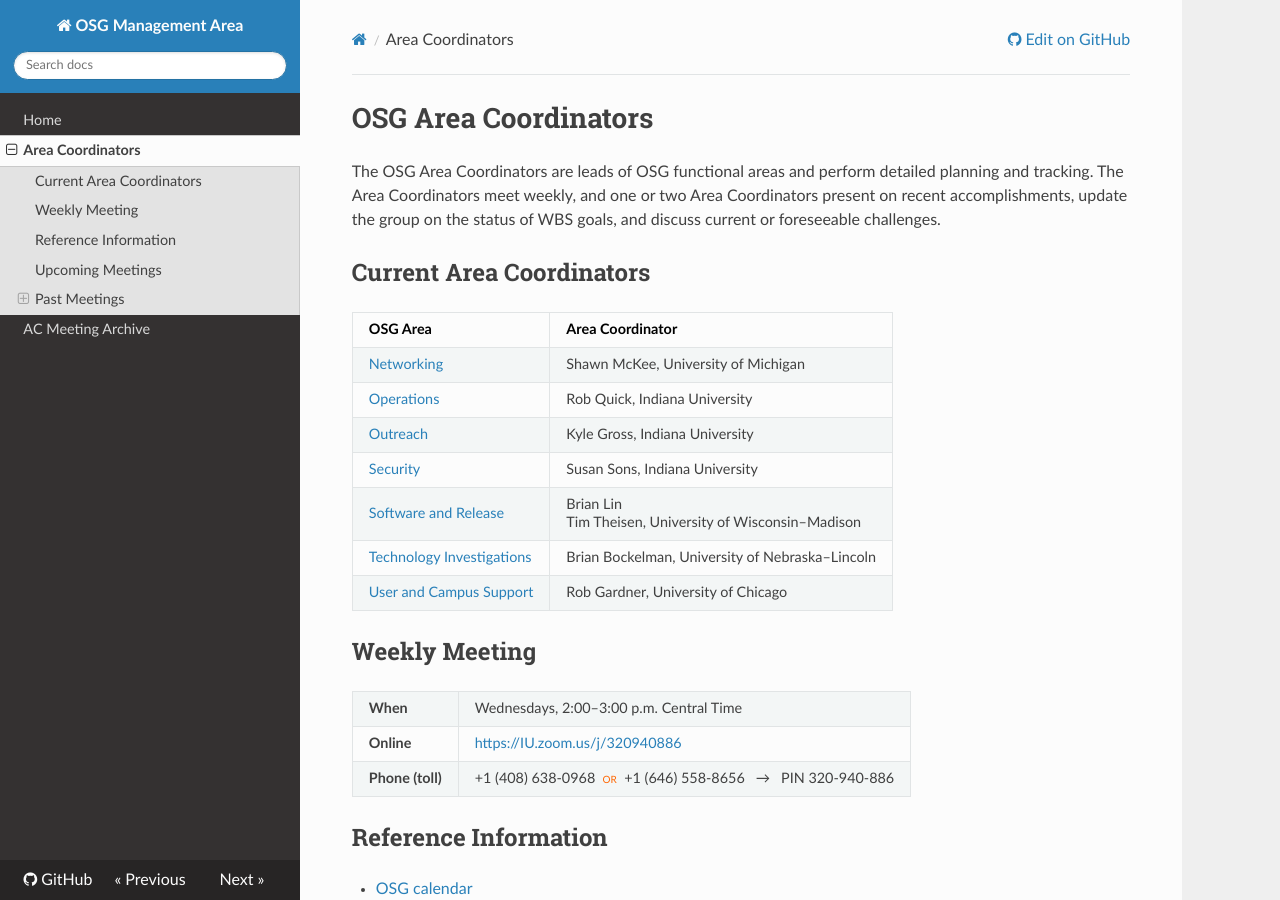
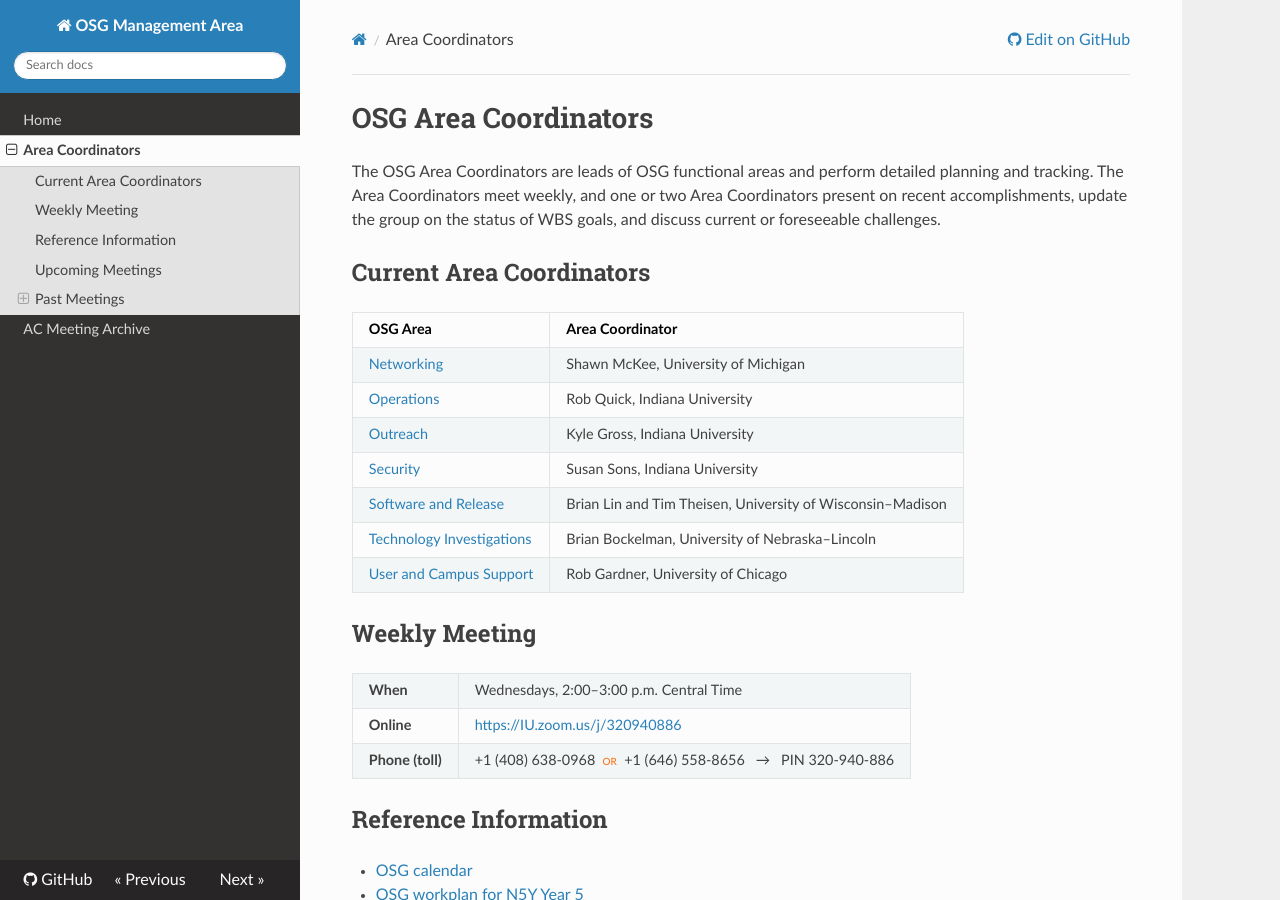
Before and after one commit to ppaschos/management-1, an MkDocs documentation site: the page built from docs/area-coordinators.md, in a window 1280 px wide and 900 px high. Built offline with MkDocs 1.6.1, drawn with Linux system fonts in a browser that asks for light colours; nearby versions of some CDN libraries; old or Windows-style settings are respelled for this version of MkDocs.

Commit message:
Fix table

```diff
--- a/docs/area-coordinators.md
+++ b/docs/area-coordinators.md
@@ -13,7 +13,7 @@ status of WBS goals, and discuss current or foreseeable challenges.
 | [Operations](https://opensciencegrid.github.io/operations/) | Rob Quick, Indiana University |
 | [Outreach](https://www.opensciencegrid.org/) | Kyle Gross, Indiana University |
 | [Security](https://opensciencegrid.github.io/security/) | Susan Sons, Indiana University |
-| [Software and Release](https://opensciencegrid.github.io/technology/) | Brian Lin<br>Tim Theisen, University of Wisconsin&ndash;Madison |
+| [Software and Release](https://opensciencegrid.github.io/technology/) | Brian Lin and Tim Theisen, University of Wisconsin&ndash;Madison |
 | [Technology Investigations](https://www.github.com/opensciencegrid/technology/) | Brian Bockelman, University of Nebraska&ndash;Lincoln |
 | [User and Campus Support](https://support.opensciencegrid.org/) | Rob Gardner, University of Chicago |
 
```
